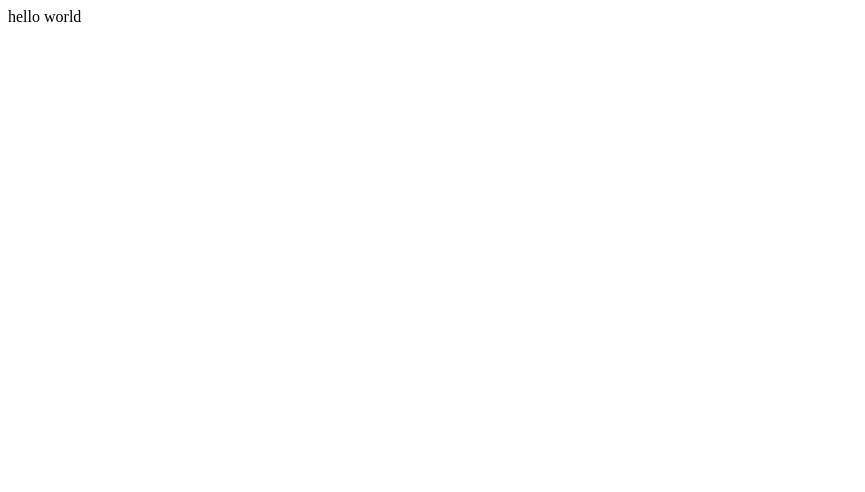
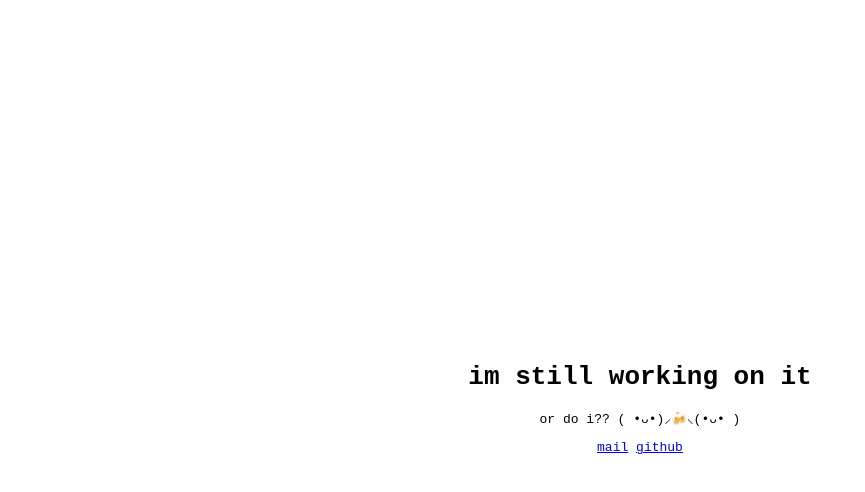
Before and after one commit to mikuwithbeer/WWW, a plain HTML site: page index.html in a window 1280 px wide. Shown: the whole page, without its empty margins (0-865 px from the left). Drawn offline with Linux system fonts and the light colour scheme.

Commit message:
add placeholder page

```diff
--- a/index.html
+++ b/index.html
@@ -1,11 +1,21 @@
 <!DOCTYPE html>
 <html lang="en">
+
 <head>
     <meta charset="UTF-8">
     <meta name="viewport" content="width=device-width, initial-scale=1.0">
-    <title>Document</title>
+    <link rel="icon" type="image/x-icon" href="/static/favicon.ico">
+    <link rel="stylesheet" href="/static/style.css">
+    <title>hello!</title>
 </head>
+
 <body>
-    hello world
+    <div id="main">
+        <h1>im still working on it</h1>
+        <p>or do i?? ( •ᴗ•)⸝🍻⸜(•ᴗ• )</p>
+        <a href="mailto:hello@miku.beer">mail</a>
+        <a target="_blank" href="https://github.com/mikuwithbeer">github</a>
+    </div>
 </body>
+
 </html>
--- /dev/null
+++ b/static/style.css
@@ -0,0 +1,16 @@
+html,
+body {
+    margin: 0;
+    padding: 0;
+    height: 100%;
+
+    font-family: monospace;
+
+    display: flex;
+    align-items: center;
+    justify-self: center
+}
+
+#main {
+    text-align: center;
+}
```
Also changed, not shown: static/favicon.ico (added).
